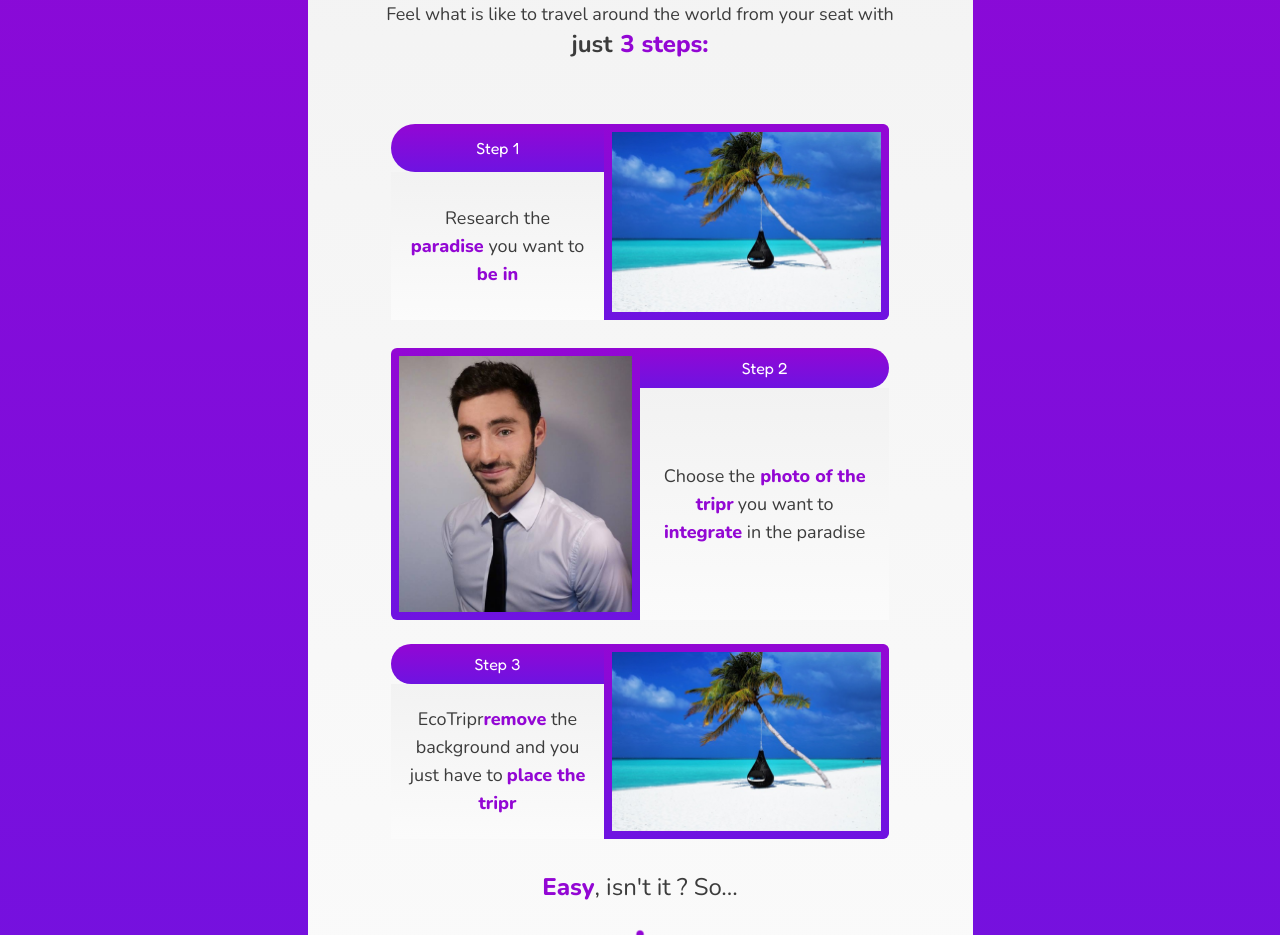
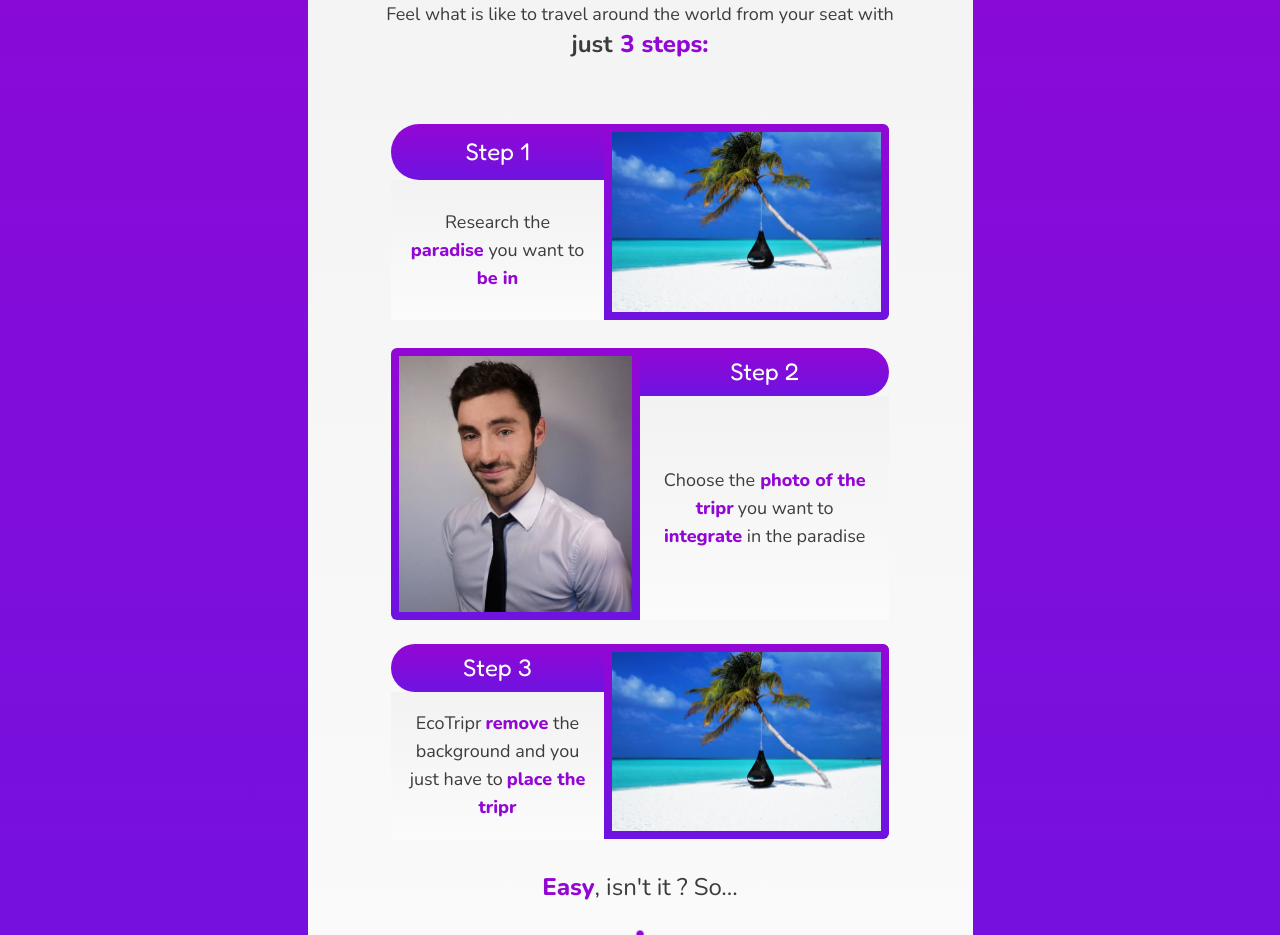
Before and after one commit to LesCrow/hackathon1, a React (Vite) app: page / in a window 1280 px wide. Shown: the part 460-1395 px from the top of the page. Built offline with nearby package versions, Linux system fonts and the light colour scheme; a web font is replaced by a local one.

Commit message:
change weight policies

```diff
--- a/src/components/Step.jsx
+++ b/src/components/Step.jsx
@@ -7,7 +7,7 @@ function Step() {
       <div className="flex w-3/4 ">
         <div className="flex flex-col text-center w-9/12 h-full">
           <h1
-            className={`${gradientpurple} font-fredoka py-2 sm:py-3 rounded-l-full text-white`}
+            className={`${gradientpurple} text-2xl font-fredoka py-2 sm:py-3 rounded-l-full text-white`}
           >
             Step 1
           </h1>
--- a/src/components/Step2.jsx
+++ b/src/components/Step2.jsx
@@ -7,7 +7,7 @@ function Step2() {
       <div className="flex flex-row-reverse h-full w-3/4">
         <div className="flex flex-col">
           <h1
-            className={`${gradientpurple} p-2 flex justify-center text-white font-fredoka rounded-r-full`}
+            className={`${gradientpurple} text-2xl p-2 flex justify-center text-white font-fredoka rounded-r-full`}
           >
             Step 2
           </h1>
--- a/src/components/Step3.jsx
+++ b/src/components/Step3.jsx
@@ -7,7 +7,7 @@ function Step3() {
       <div className="flex w-3/4 ">
         <div className="flex flex-col text-center w-9/12 h-full">
           <h1
-            className={`${gradientpurple} p-2 font-fredoka rounded-l-full text-white`}
+            className={`${gradientpurple} p-2 text-2xl font-fredoka rounded-l-full text-white`}
           >
             Step 3
           </h1>
@@ -16,8 +16,10 @@ function Step3() {
           >
             <p className={`font-nunito  text-darkText text-lg p-4`}>
               EcoTripr
-              <span className="text-purpleText font-extrabold">remove</span> the
-              background and you just have to
+              <span className="text-purpleText font-extrabold ml-1">
+                remove
+              </span>{" "}
+              the background and you just have to
               <span className="text-purpleText ml-1 font-extrabold">
                 place the tripr
               </span>
```
